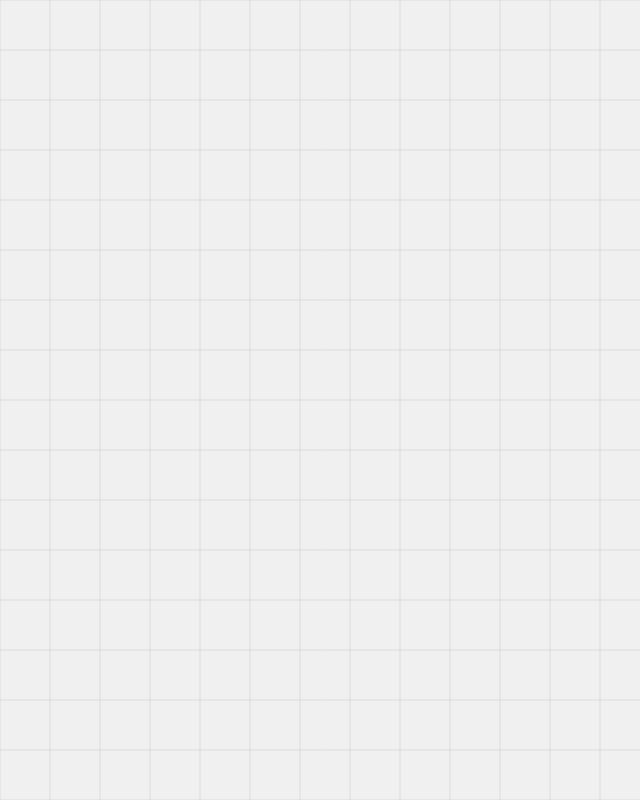
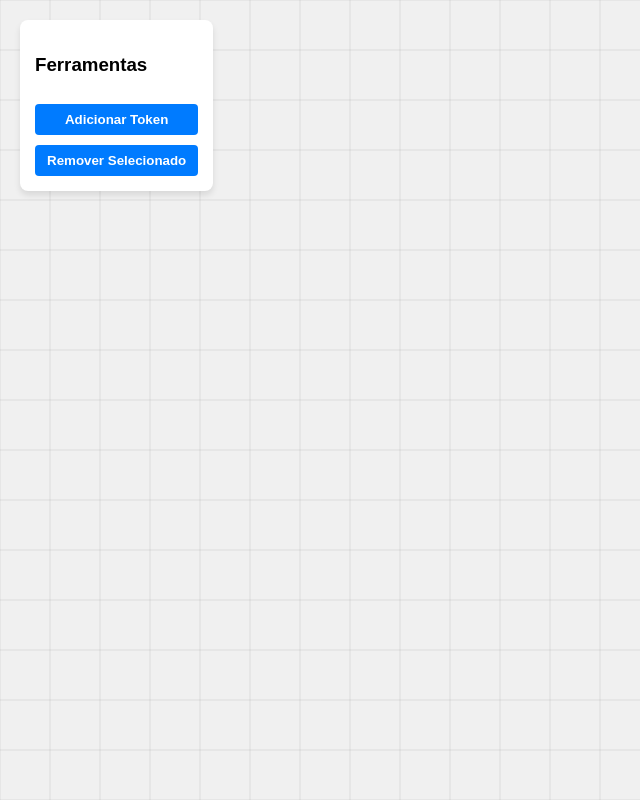
Before and after one commit to gustavofontanabertoldi/GnE, a website built with Vite: page index.html in a window 1280 px wide. Shown: the whole page, without its empty margins (0-640 px from the left). Built offline with nearby package versions, Linux system fonts and the light colour scheme.

Commit message:
menu lateral criado

```diff
--- a/index.html
+++ b/index.html
@@ -8,7 +8,14 @@
     <title>gne</title>
   </head>
 <body>
+  <div id="menu-lateral">
+    <h3>Ferramentas</h3>
+    <button id="btn-add-token">Adicionar Token</button>
+    <button id="btn-remove-token">Remover Selecionado</button>
+  </div>
+
   <div id="tabuleiro"></div>
+
   <script type="module" src="/src/main.js"></script>
 </body>
 </html>
--- a/src/style.css
+++ b/src/style.css
@@ -5,9 +5,42 @@ body, html {
   background-color: #f0f0f0;
   width: 100%;
   height: 100%;
+  font-family: sans-serif;
 }
 
 #tabuleiro {
   width: 100vw;
   height: 100vh;
+  position: absolute;
+  top: 0;
+  left: 0;
+  z-index: 1; /* Fica atrás do menu */
 }
+
+#menu-lateral {
+  position: absolute;
+  top: 20px;
+  left: 20px;
+  background: white;
+  padding: 15px;
+  border-radius: 8px;
+  box-shadow: 0 4px 6px rgba(0,0,0,0.1);
+  z-index: 10; /* Fica por cima do tabuleiro */
+  display: flex;
+  flex-direction: column;
+  gap: 10px;
+}
+
+button {
+  padding: 8px 12px;
+  background-color: #007bff;
+  color: white;
+  border: none;
+  border-radius: 4px;
+  cursor: pointer;
+  font-weight: bold;
+}
+
+button:hover {
+  background-color: #0056b3;
+}
```
